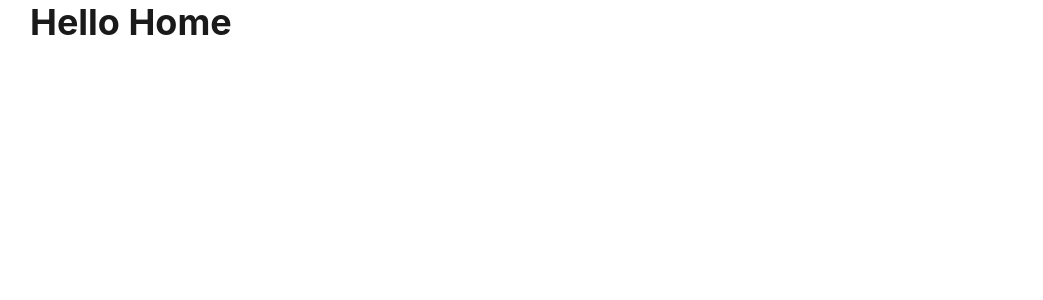
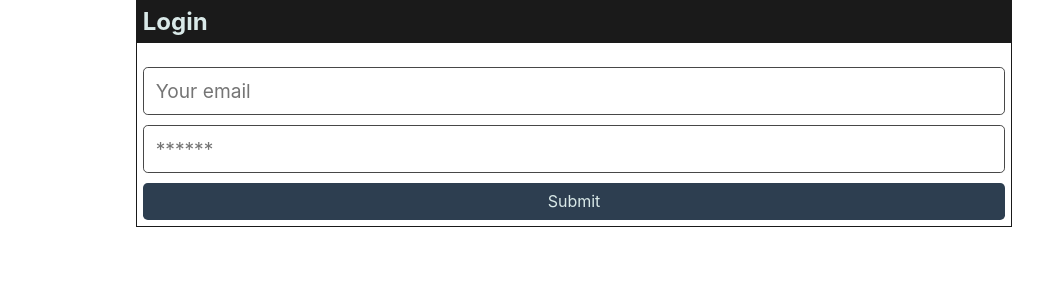
Before and after one commit to AndrewSchoenbauer/Project-3, a React (Create React App) app in the folder client/: page / in a window 1280 px wide. Shown: the top 300 px of the page, without its empty margins (66-1109 px from the left). Built offline with nearby package versions, Linux system fonts and the light colour scheme.

Commit message:
something

```diff
--- a/client/src/App.js
+++ b/client/src/App.js
@@ -47,7 +47,7 @@ function App() {
           {/* <Header /> */}
           <div className="container">
             <Route exact path="/">
-              <Home />
+              <Login />
             </Route>
             <Route exact path="/login">
               <Login />
```
